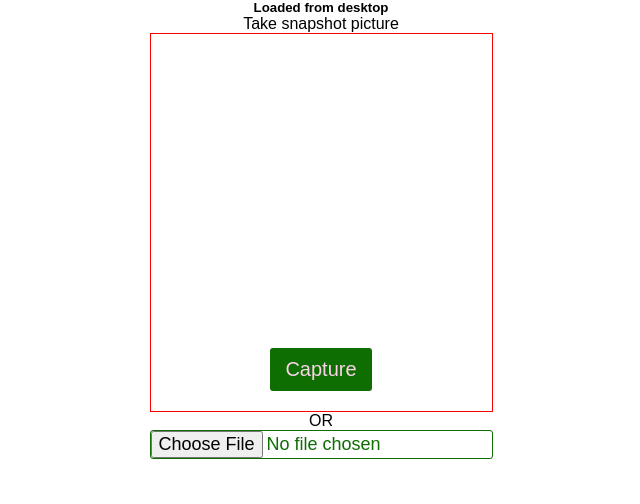
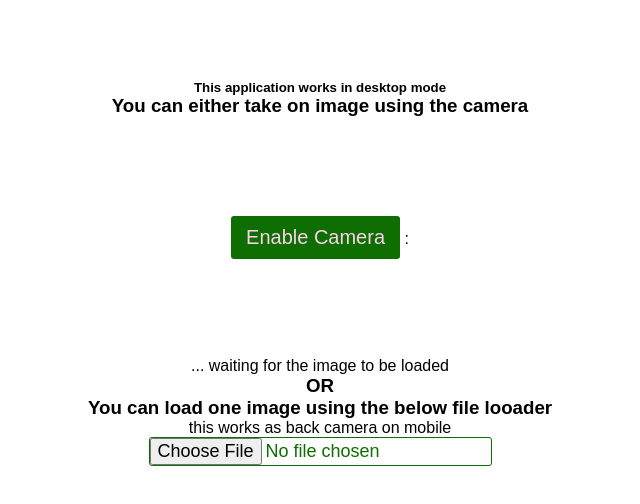
Before and after one commit to alexbran8/react-tensorflow-wall-project, a React (Create React App) app: page / in a window 1280 px wide. Shown: the top 504 px of the page, without its empty margins (320-960 px from the left). Built offline with nearby package versions, Linux system fonts and the light colour scheme; no server answers; a web font is replaced by a local one.

Commit message:
camera feature updates

```diff
--- a/src/App.js
+++ b/src/App.js
@@ -1,4 +1,4 @@
-import React, { useState } from 'react';
+import React from 'react';
 
 import Home from "./components/Home"
 
@@ -8,14 +8,8 @@ function App() {
   // const classes = useStyles();
 
 
-
-
-
-
-
-
   return (
-    <div className='container'>
+    <div className=''>
           <Home />
           {/* { source && <img src={source} alt={"snap"} ></img> } */}
           {/* <WebcamCapture/> */}
--- a/src/components/Home.css
+++ b/src/components/Home.css
@@ -13,23 +13,27 @@
     format("truetype");
 }
 .home-container {
+  /* border: 1px solid red; */
+  /* width: 50vw; */
+  margin: auto;
   /* box-sizing: border-box; */
   /* background-color: rgb(250, 193, 193); */
-  background: #fbd3e9; /* fallback for old browsers */
-  background: linear-gradient(to left, #fbd3e9, #0e6e02);
-  margin: auto;
+  /* background: #fbd3e9; fallback for old browsers */
+  /* background: linear-gradient(to left, #fbd3e9, #0e6e02); */
+  /* margin: auto; */
+  margin-top:10vh;
   /* min-height: 80vh; */
   /* padding: 20px 0; */
   /* overflow: hidden; */
   font-family: "Source Sans Pro", sans-serif;
 }
 .home-container .container {
-  /* max-width: 80vw; */
+  max-width: 60vw;
   margin: auto;
   /* display: flex; */
   /* padding: 0; */
-  background-color: white;
-  border-left: 1px solid white;
+  /* background-color: white; */
+  /* border: 1px solid black; */
   /* border-radius: 8px 0 0 8px; */
 }
 .home-container .container h1 {
@@ -107,11 +111,13 @@
 /* webcam  */
 .home-container .webcam-container {
   /* display: flex; */
-  border: 1px solid red;
+  /* border: 1px solid red; */
   /* flex-direction: column;
   text-align: center;
   width: 100%;
   margin: auto; */
+  /* width: 100%; */
+  /* margin: auto; */
 }
 .home-container .webcam-container .webcam-btn {
   margin-top: 10px;
@@ -143,3 +149,10 @@
     /* padding: 80px 20px; */
   }
 }
+
+.container .camera-container {
+  /* border: 1px solid red; */
+  min-height: 30vh;
+  display: grid;
+  placecontent: center;
+}
--- a/src/components/Home.jsx
+++ b/src/components/Home.jsx
@@ -2,14 +2,12 @@ import React, { useState } from 'react'
 import './Home.css'
 import { WebcamCapture } from './webcam/webcam'
 import { isMobile } from 'react-device-detect';
+import { useEffect } from 'react';
+
 
 const Home = () => {
     const [source, setSource] = useState("");
-
-
-    const submitForm = () => {
-        alert("Form submitted");
-    }
+    const [isCameraEnabled, setIsCameraEnabled] = useState(false)
 
     const handleCapture = (target) => {
         if (target.files) {
@@ -25,18 +23,44 @@ const Home = () => {
         }
     }
 
+    useEffect(()=>{
+
+    },[])
+
     return (
         <div className="home-container">
             <div className="container">
                 <div className="text">
-                    {isMobile ? <h5>Loaded from mobile</h5> : <h5>Loaded from desktop</h5>}
+                    {isMobile ? <h5>Loaded from mobile</h5> : <h5>This application works in desktop mode</h5>}
+
                     <form className="form">
+                        <h3>You can either take on image using the camera</h3>
+                        <div className="camera-container">
+                        { isCameraEnabled ? <>
                         Take snapshot picture
+                        {/* this works as frontcam */}
+                        {isMobile ?
+                        <WebcamCapture
+                            handleCapture={handleCapture}
+                            mode={{exact:"environment"}}
+                        />
+                        :
                         <WebcamCapture
                         handleCapture={handleCapture}
-                        />
-                        <img src={source} />
-                        OR
+                        mode={"user"}
+                    />
+                        }
+                        </> : <div> <button onClick={(e) => {
+                            setIsCameraEnabled(!isCameraEnabled)
+
+                    }}
+                        className="webcam-btn">
+                        Enable Camera</button> : </div> }
+                        </div>
+                        {source?<img src={source} alt="the_wall" /> : <div>... waiting for the image to be loaded</div>}
+                        <h3>OR</h3>
+                        <h3>You can load one image using the below file looader</h3>
+                        this works as back camera on mobile
                         <input
                             accept="image/*"
                             // className={classes.input}
@@ -45,6 +69,7 @@ const Home = () => {
                             capture="environment"
                             onChange={(e) => handleCapture(e.target)}
                         />
+
                     </form>
                 </div>
             </div>
--- a/src/components/webcam/webcam.jsx
+++ b/src/components/webcam/webcam.jsx
@@ -2,18 +2,21 @@ import React, { useState } from 'react';
 import Webcam from "react-webcam";
 
 
-const WebcamComponent = () => <Webcam />;
 
-const videoConstraints = {
-    width: 220,
-    height: 200,
-    facingMode: "user"
-};
+
+
 
 export const WebcamCapture = (props) => {
 
     const [image,setImage]=useState('');
     const webcamRef = React.useRef(null);
+
+    const videoConstraints = {
+        width: 220,
+        height: 200,
+        facingMode:  props.mode
+    };
+    console.log(videoConstraints)
 
 
     const capture = React.useCallback(
@@ -28,17 +31,17 @@ export const WebcamCapture = (props) => {
         <div className="webcam-container">
             <div className="webcam-img">
 
-                {image == '' ? <Webcam
+                {image === '' ? <Webcam
                     audio={false}
-                    height={300}
+                    // height={300}
                     ref={webcamRef}
                     screenshotFormat="image/jpeg"
-                    width={300}
+                    // width={300}
                     videoConstraints={videoConstraints}
                 /> : null}
             </div>
             <div>
-                {image != '' ?
+                {image !== '' ?
                     <button onClick={(e) => {
                         e.preventDefault();
                         setImage('')
```
Also changed, not shown: 2 other files (tests, documents, lock files or other folders).
